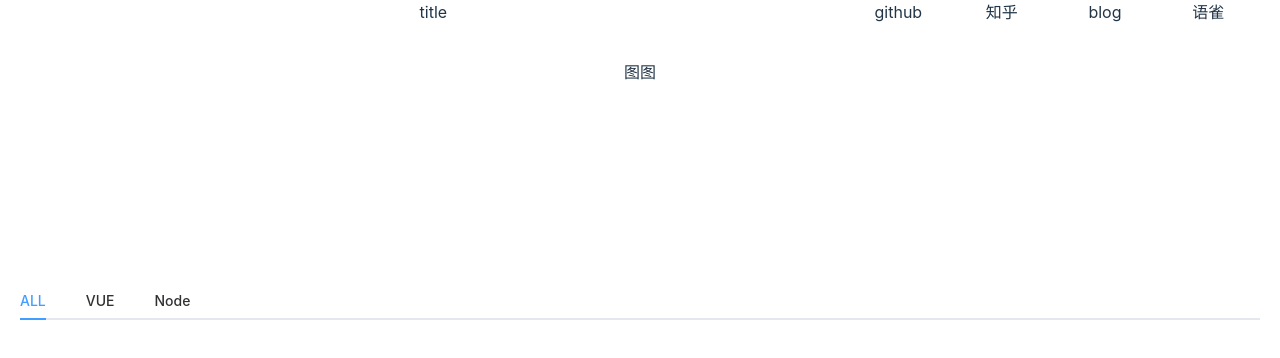
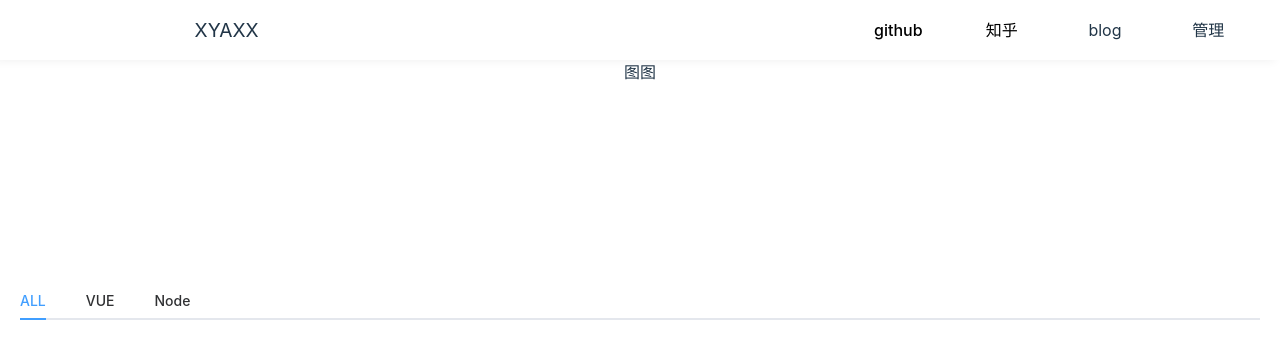
Before and after one commit to xyaxxa/woch-fe, a Vue app: page / in a window 1280 px wide. Shown: the top 358 px of the page. Built offline with nearby package versions, Linux system fonts and the light colour scheme; no server answers.

Commit message:
优化header和project-item的样式

```diff
--- a/src/components/layout/MainHeader.vue
+++ b/src/components/layout/MainHeader.vue
@@ -1,15 +1,34 @@
 <template>
   <div>
-    <el-row>
-      <el-col :span="16"><div>title</div></el-col>
+    <el-row class="header-box">
+      <el-col :span="8"><div class="center-box title-box">XYAXX</div></el-col>
+      <el-col :span="8"></el-col>
       <el-col :span="8">
-        <el-row>
-          <el-col :span="6"><span>github</span></el-col>
-          <el-col :span="6"><span>知乎</span></el-col>
-          <el-col :span="6"><span>blog</span></el-col>
-          <el-col :span="6"><span>语雀</span></el-col>
+        <el-row class="header-box">
+          <el-col :span="6"><div class="center-box option-box"><a target="_blank">github</a></div></el-col>
+          <el-col :span="6"><div class="center-box option-box"><a target="_blank">知乎</a></div></el-col>
+          <el-col :span="6"><div class="center-box option-box">blog</div></el-col>
+          <el-col :span="6"><div class="center-box option-box">管理</div></el-col>
         </el-row>
       </el-col>
     </el-row>
   </div>
 </template>
+
+<style scoped>
+.header-box {
+  height: 60px;
+}
+.center-box {
+  line-height: 60px;
+}
+.title-box {
+  font-size: larger;
+}
+.option-box {
+  font-size: medium;
+}
+a {
+  color: black;
+}
+</style>
--- a/src/components/layout/MainPage.vue
+++ b/src/components/layout/MainPage.vue
@@ -1,6 +1,6 @@
 <template>
   <el-container class="main-page">
-    <el-header>
+    <el-header height="60px">
       <MainHeader />
     </el-header>
     <el-main>
@@ -19,4 +19,7 @@
   display: flex;
   padding: 0;
 }
+.el-header {
+  box-shadow: -5px 0 10px #eeeeee;
+}
 </style>
--- a/src/components/layout/projects/ProjectItem.vue
+++ b/src/components/layout/projects/ProjectItem.vue
@@ -31,6 +31,9 @@ const project = defineProps<Project>();
   font-size: large;
   font-weight: bold;
 }
+a {
+  color: black;
+}
 @media screen and (max-width: 600px) {
   .project-item {
     min-width: 70vw;
```
